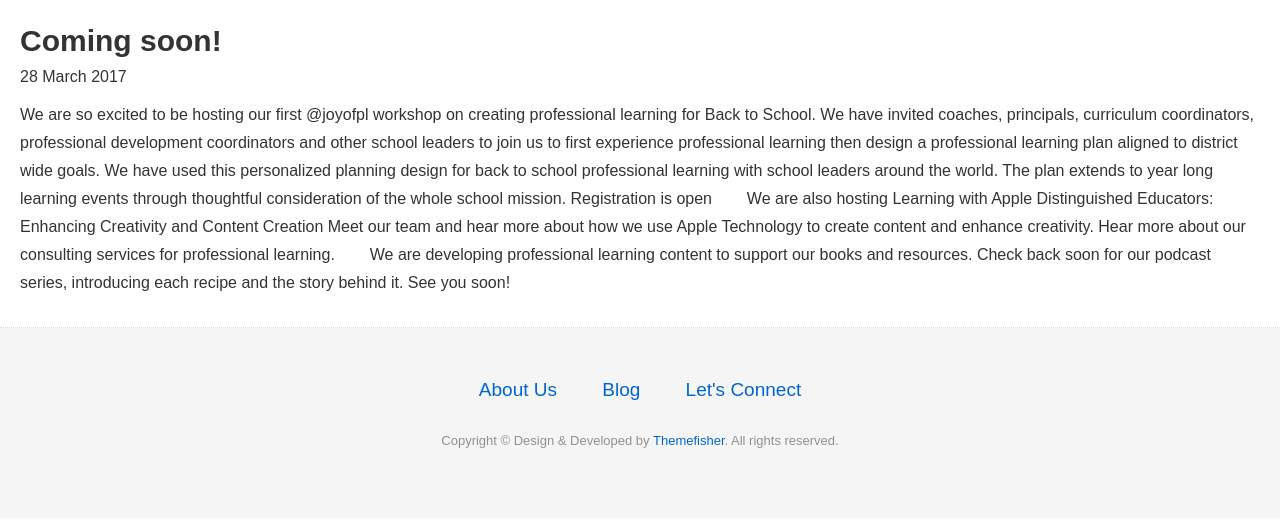
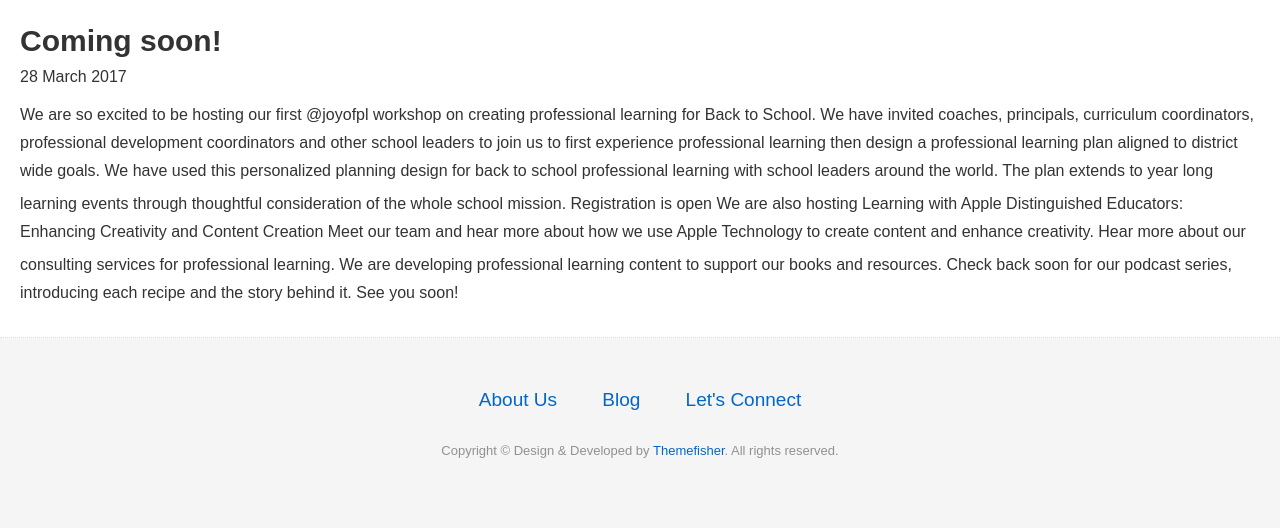
Before and after one commit to meesterkurt/joyofprofessionallearning, a Jekyll site: the page built from blog.md, in a window 1280 px wide. Shown: the part 409-937 px from the top of the page. Built offline with Jekyll 4.4.1, drawn with Linux system fonts in a browser that asks for light colours; nearby versions of some CDN libraries.

Commit message:
Update blog.md

```diff
--- a/blog.md
+++ b/blog.md
@@ -12,9 +12,9 @@ img: blog-hero
   <p class="post-date">{{ post.date | date_to_long_string }}</p>
   <p>We are so excited to be hosting our first @joyofpl workshop on creating professional learning for Back to School. We have invited coaches, principals, curriculum coordinators, professional development coordinators and other school leaders to join us to first experience professional learning  then design a professional learning plan aligned to district wide goals. We have used this personalized planning design for back to school professional learning with school leaders around the world. The plan extends to year long learning events through thoughtful consideration of the whole school mission.
 Registration is open
-  <a class="btn btn-view-works" href="https://conference.iste.org/2017/program/search/detail_session.php?id=108675817"></a>
+  <a href="https://conference.iste.org/2017/program/search/detail_session.php?id=108675817"></a>
  We are also hosting Learning with Apple Distinguished Educators: Enhancing Creativity and Content Creation Meet our team and hear more about how we use Apple Technology to create content and enhance creativity. Hear more about our consulting services for professional learning.
-  <a class="btn btn-view-works" href="https://conference.iste.org/2017/program/search/detail_presenter.php?id=108114820"></a>
+  <a href="https://conference.iste.org/2017/program/search/detail_presenter.php?id=108114820"></a>
     {{ post.content | strip_html | truncatewords: 50 }}
   <p>
 <div>
```
